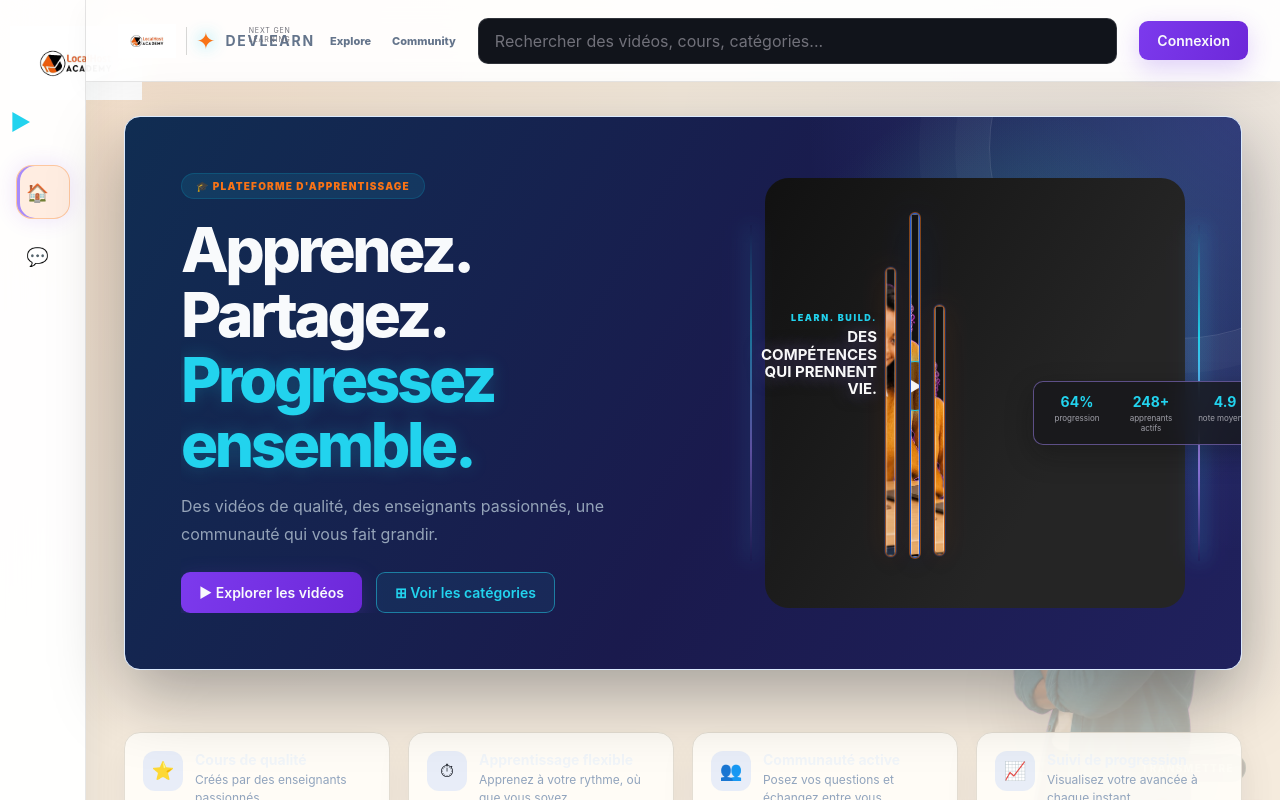
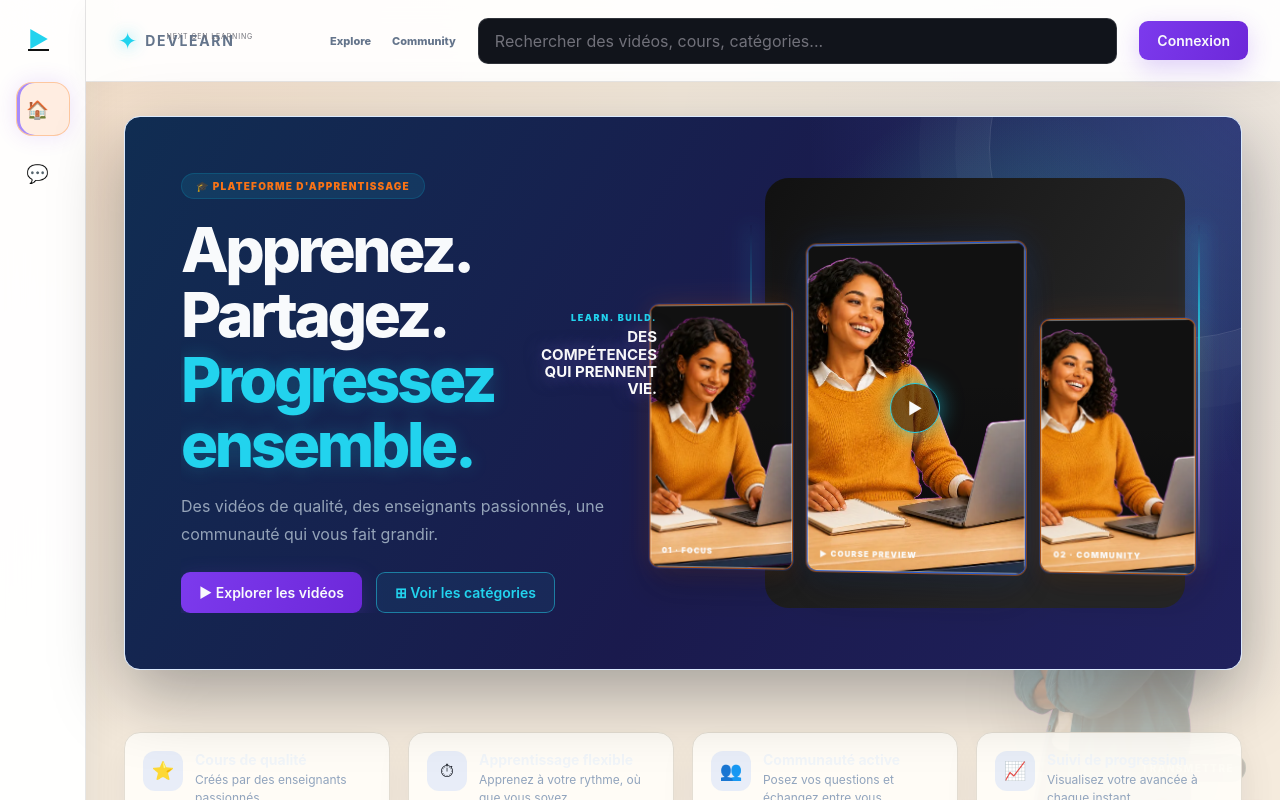
Before and after one commit to geromguershom-dot/video-tutorials-platform-frontend, a React app: page / in a window 1280 px wide. Shown: the top 800 px of the page. Built offline with nearby package versions, Linux system fonts and the light colour scheme; no server answers; the HTML template or start-up script is replaced by a standard one.

Commit message:
fix: remove institution logo and restore foreground panels

```diff
--- a/src/components/Sidebar.jsx
+++ b/src/components/Sidebar.jsx
@@ -1,6 +1,5 @@
 import { Link, useLocation } from 'react-router-dom';
 import { useAuth } from '../context/AuthContext';
-import localHostLogo from '../assets/localhost-academy-logo.jpeg';
 
 export default function Sidebar() {
   const location = useLocation();
@@ -17,9 +16,8 @@ export default function Sidebar() {
 
   return (
     <aside className="sidebar">
-      <Link className="sidebar-logo localhost-brand" to="/">
-        <img src={localHostLogo} alt="LocalHost Academy" className="localhost-logo" />
-        <span className="devlearn-brand-mark"><span className="logo-icon">▶</span> DevLearn</span>
+      <Link className="sidebar-logo" to="/">
+        <span className="logo-icon">▶</span> DevLearn
       </Link>
 
       <nav className="sidebar-nav">
--- a/src/components/Topbar.jsx
+++ b/src/components/Topbar.jsx
@@ -1,6 +1,5 @@
 import { Link, useNavigate } from 'react-router-dom';
 import { useAuth } from '../context/AuthContext';
-import localHostLogo from '../assets/localhost-academy-logo.jpeg';
 
 export default function Topbar() {
   const { user, logout } = useAuth();
@@ -13,7 +12,7 @@ export default function Topbar() {
 
   return (
     <header className="topbar">
-      <Link className="topbar-brand localhost-topbar-brand" to="/"><img src={localHostLogo} alt="LocalHost Academy" className="topbar-localhost-logo" /><span className="brand-divider"></span><span>✦</span><strong>DEVLEARN</strong><small>NEXT GEN LEARNING</small></Link>
+      <Link className="topbar-brand" to="/"><span>✦</span><strong>DEVLEARN</strong><small>NEXT GEN LEARNING</small></Link>
       <nav className="topbar-nav"><Link to="/">Explore</Link>{user?.role === 'student' && <><Link to="/dashboard">My Learning</Link><Link to="/playlists">Playlists</Link></>}{(user?.role === 'teacher' || user?.role === 'admin') && <Link to="/teacher-dashboard">Creator Studio</Link>}<Link to="/forum">Community</Link></nav>
       <input
         type="text"
--- a/src/index.css
+++ b/src/index.css
@@ -2084,3 +2084,12 @@ body { background-image: radial-gradient(circle at 8% 6%, rgba(249,115,22,.08),
 .hero-showcase-title, .hero-showcase-metrics { position: relative; z-index: 7; }
 .hero-title-backdrop { display: none !important; }
 @media (prefers-reduced-motion: reduce) { .hero-image-panel:hover { transform: none; } }
+
+/* FINAL HERO PANEL DIMENSIONS */
+.hero-panel-grid { min-width: 500px; min-height: 360px; }
+.hero-image-panel { flex: 0 0 auto !important; }
+.hero-image-panel.panel-tall { width: 150px !important; height: 270px !important; }
+.hero-image-panel.panel-main { width: 220px !important; height: 330px !important; }
+.hero-image-panel.panel-small { width: 150px !important; height: 250px !important; }
+.hero-image-panel img { min-width: 100%; min-height: 100%; }
+.localhost-brand, .localhost-topbar-brand, .localhost-logo, .topbar-localhost-logo, .brand-divider { display: none !important; }
```
